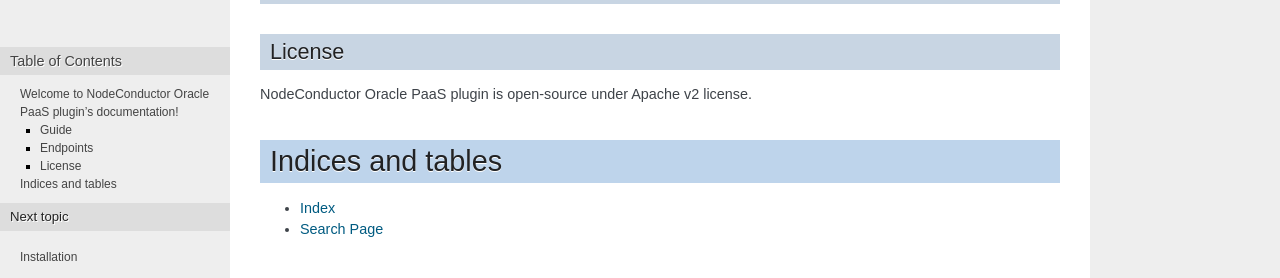
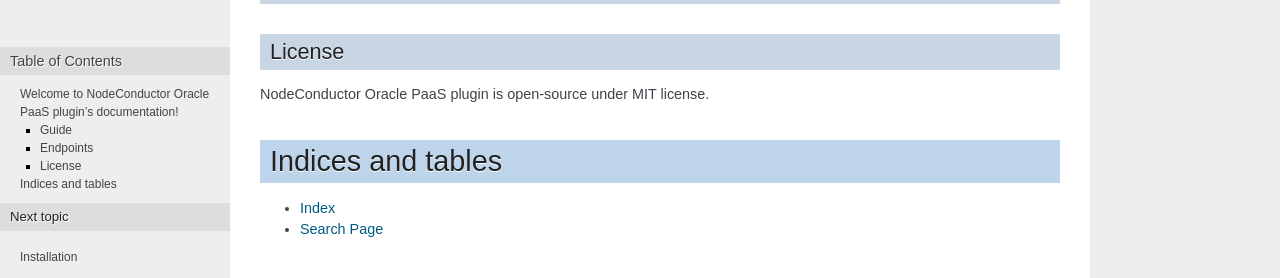
Before and after one commit to opennode/nodeconductor-paas-oracle, a Sphinx documentation site: the page built from docs/index.rst, in a window 1280 px wide. Shown: the part 328-606 px from the top of the page. Built offline with Sphinx 7.4.7, drawn with Linux system fonts in a browser that asks for light colours; pages that are not in the unit, such as notebooks, are missing from menus; the version number is read from the project's files by our own code.

Commit message:
Change license to MIT
- OPS-213

```diff
--- a/docs/index.rst
+++ b/docs/index.rst
@@ -22,7 +22,7 @@
 License
 -------
 
-NodeConductor Oracle PaaS plugin is open-source under Apache v2 license.
+NodeConductor Oracle PaaS plugin is open-source under MIT license.
 
 
 Indices and tables
--- a/setup.py
+++ b/setup.py
@@ -40,6 +40,6 @@
         'Intended Audience :: Developers',
         'Intended Audience :: System Administrators',
         'Operating System :: OS Independent',
-        'License :: OSI Approved :: Apache Software License',
+        'License :: OSI Approved :: MIT License',
     ],
 )
```
Also changed, not shown: LICENSE.md, 1 other file.
